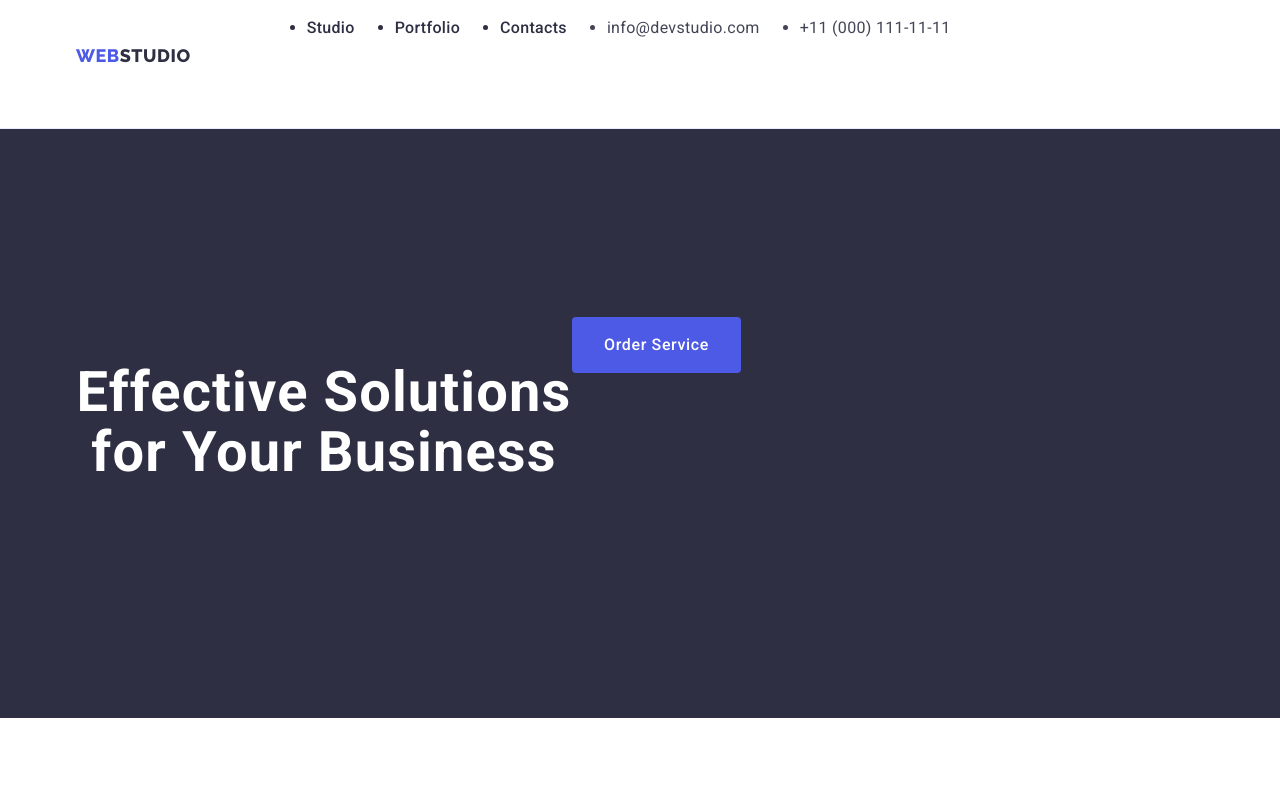
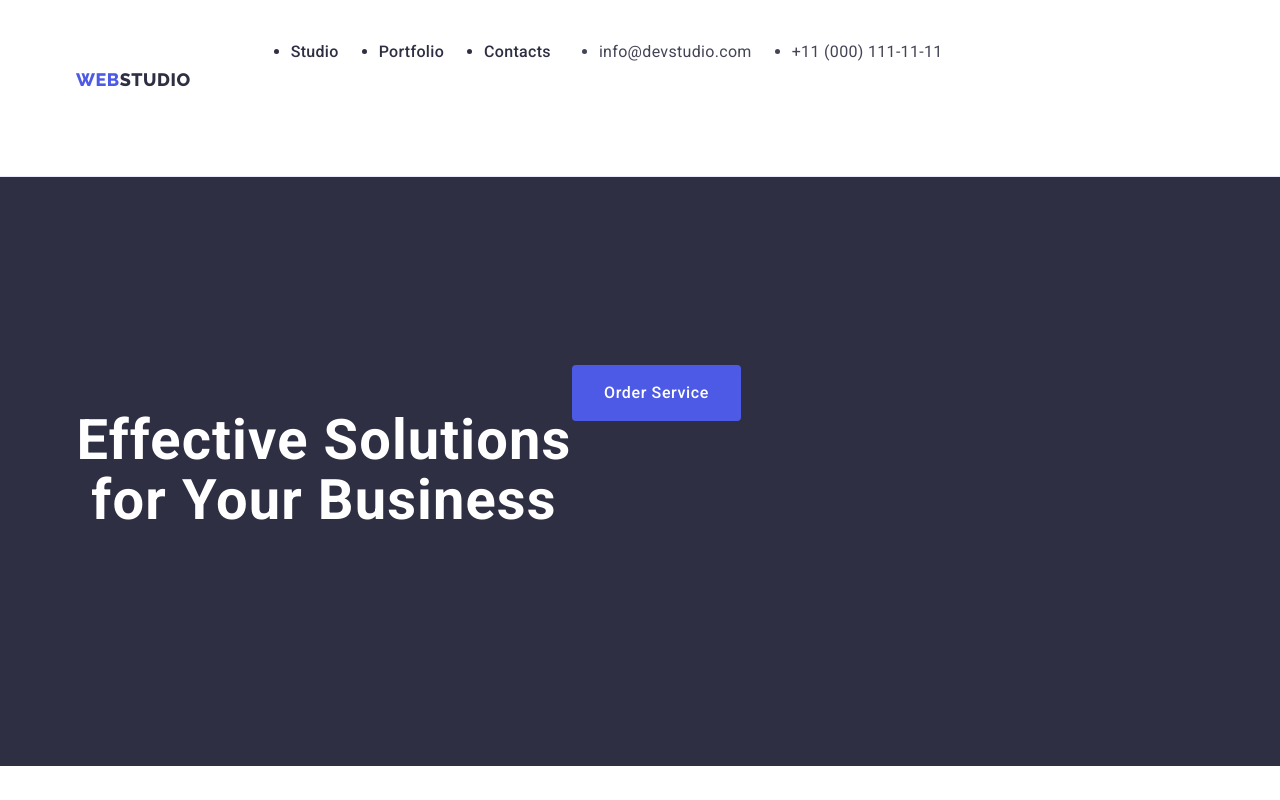
Before and after one commit to loczek39/goit-markup-hw-03, a plain HTML site: page index.html in a window 1280 px wide. Shown: the top 800 px of the page. Drawn offline with nearby package versions, Linux system fonts and the light colour scheme.

Commit message:
Add files via upload

```diff
--- a/css/styles.css
+++ b/css/styles.css
@@ -43,11 +43,7 @@ img{display: block;}
 {
     list-style: none;
     text-decoration: none;
-    line-height: 1.17;
-    padding-top: 24px;
-    padding-bottom: 24px;
-
-}
+    line-height: 1.17;}
 .link:hover
 {
     color: var(--Iris);}
@@ -233,7 +229,7 @@ color: var(--Slate);}
     line-height: 1.5;
     font-family: "Roboto";
     display: flex;
-    padding: 24px, 0px;
+    padding: 24px;
     justify-content: center;
     margin-bottom: 72px;
     flex-wrap: wrap;
```
